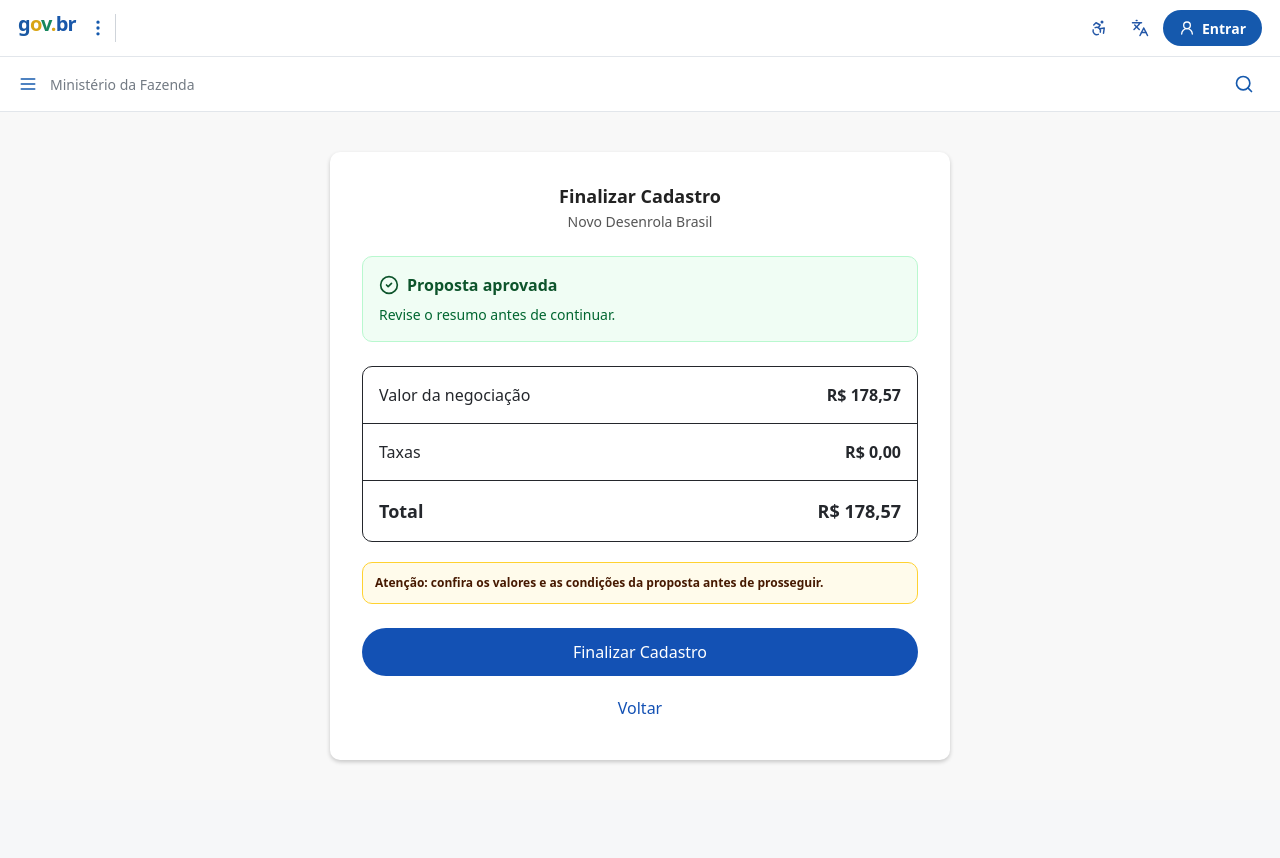
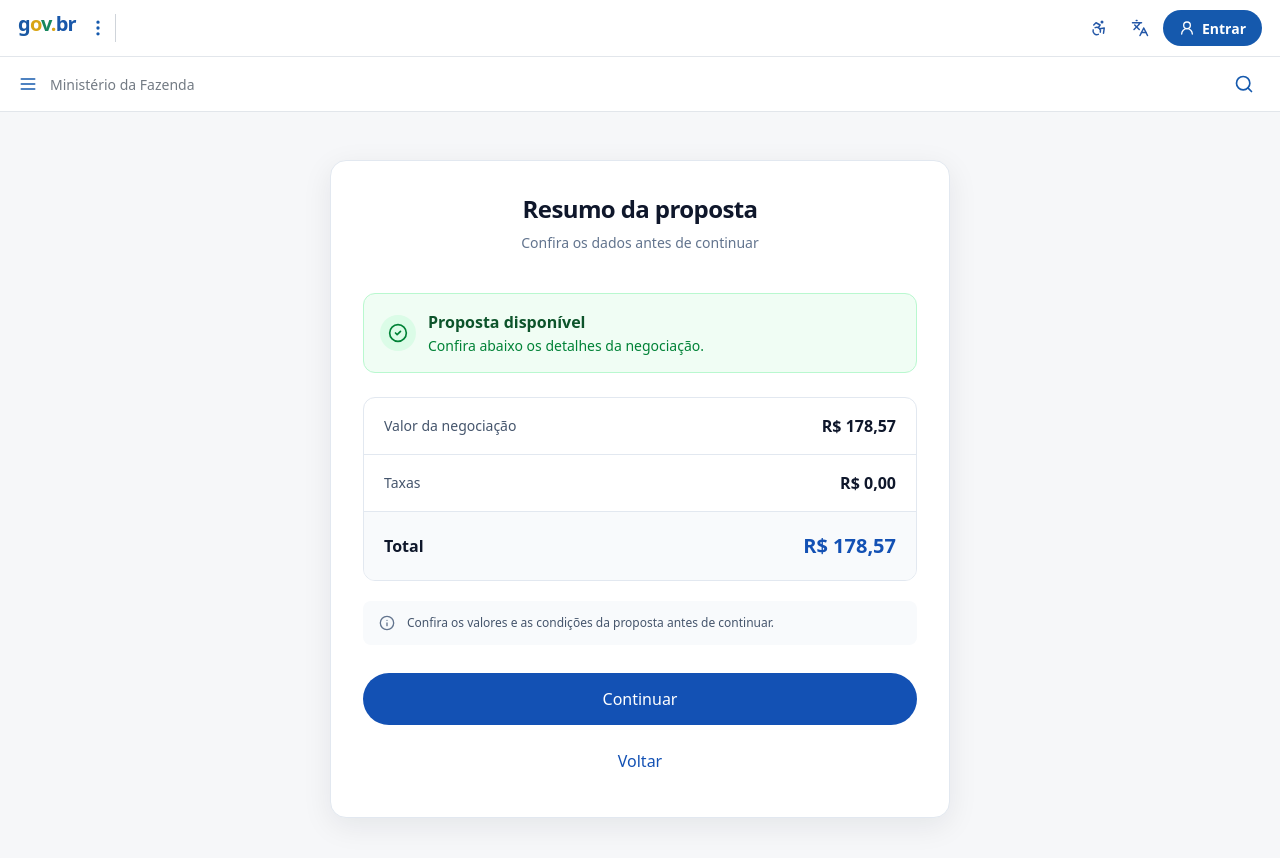
Before and after one commit to mateussirino4-sketch/meu-projeto-faculdade, a Next.js app: page /pagamento in a window 1280 px wide. Shown: the top 858 px of the page. Before the commit the page ends 800 px from the top, so only its background shows below. Built offline with nearby package versions, Linux system fonts and the light colour scheme.

Commit message:
Atualiza telas de pagamento e fluxo

```diff
--- a/src/app/chat/page.tsx
+++ b/src/app/chat/page.tsx
@@ -281,97 +281,131 @@
               )}
               {stage >= 6 && (
                 <div className="space-y-4">
-                  <article className="w-full max-w-[720px] overflow-hidden rounded-md border border-[#ccd3dd] bg-white shadow-sm">
-                    <header className="flex h-12 items-center justify-between bg-[#08234d] px-3 text-white">
-                      <span className="grid size-8 place-items-center bg-white text-[10px] font-bold text-[#1351b4]">
-                        PORTAL
-                      </span>
-                      <span className="text-xs">
-                        Protocolo: {demoProtocol}
-                      </span>
+                  <article className="w-full max-w-[720px] overflow-hidden rounded-xl border border-[#d8e0ea] bg-white shadow-md">
+  {/* Cabeçalho */}
+  <header className="flex items-center justify-between gap-3 bg-[#08234d] px-5 py-4 text-white">
+    <div>
+      <p className="text-sm font-bold tracking-wide">
+        PORTAL DE NEGOCIAÇÃO
+      </p>
+      <p className="mt-0.5 text-[10px] text-blue-100">
+        Resumo da proposta
+      </p>
+    </div>
+
+    <div className="text-right">
+      <p className="text-[9px] uppercase tracking-wide text-blue-200">
+        Protocolo
+      </p>
+      <p className="text-xs font-bold">
+        {demoProtocol}
+      </p>
+    </div>
   </header>
-                    <div className="p-4">
+
+  <div className="p-5">
+    {/* Título */}
     <div className="text-center">
-                        <h2 className="text-sm font-bold text-[#15213a]">
+      <h2 className="text-base font-bold text-[#15213a]">
         RESUMO DA NEGOCIAÇÃO
       </h2>
       <p className="mt-1 text-[11px] text-[#7b8494]">
-                          Detalhes da proposta
+        Confira os dados da proposta
       </p>
     </div>
-                      <dl className="mt-4 grid grid-cols-2 gap-x-8 gap-y-3 text-xs">
+
+    {/* Dados principais */}
+    <dl className="mt-5 grid grid-cols-2 gap-x-6 gap-y-5 text-xs">
       <div>
-                          <dt className="text-[10px] uppercase text-[#8792a5]">
+        <dt className="text-[10px] font-medium uppercase tracking-wide text-[#8792a5]">
           Nome
         </dt>
         <dd className="mt-1 font-bold text-[#16213a]">
           {flow.answers.fullName || flow.profile.displayName}
         </dd>
       </div>
+
       <div>
-                          <dt className="text-[10px] uppercase text-[#8792a5]">
+        <dt className="text-[10px] font-medium uppercase tracking-wide text-[#8792a5]">
           Identificador
         </dt>
         <dd className="mt-1 font-bold text-[#16213a]">
-                            {maskIdentifier(flow.profile.demoIdentifier) ||
-                              "000.000.000-00"}
+          {maskIdentifier(flow.profile.demoIdentifier) || "000.000.000-00"}
         </dd>
       </div>
-                        <div className="col-span-2 grid grid-cols-2 gap-8 rounded bg-[#eaf2ff] p-3">
+
+      {/* Protocolo e categoria */}
+      <div className="col-span-2 grid grid-cols-2 gap-6 rounded-lg border border-[#dce8f8] bg-[#f3f7fd] p-4">
         <div>
-                            <dt className="text-[10px] uppercase text-[#8792a5]">
+          <dt className="text-[10px] font-medium uppercase tracking-wide text-[#8792a5]">
             Nº do protocolo
           </dt>
           <dd className="mt-1 font-bold text-[#1351b4]">
             {demoProtocol}
           </dd>
         </div>
+
         <div>
-                            <dt className="text-[10px] uppercase text-[#8792a5]">
+          <dt className="text-[10px] font-medium uppercase tracking-wide text-[#8792a5]">
             Categoria
           </dt>
           <dd className="mt-1 font-bold text-[#16213a]">
-                              {categoryLabels[flow.answers.debtType] ||
-                                "Categoria"}
+            {categoryLabels[flow.answers.debtType] || "Categoria"}
           </dd>
         </div>
       </div>
+
+      {/* Instituição */}
       <div>
-                          <dt className="text-[10px] uppercase text-[#8792a5]">
+        <dt className="text-[10px] font-medium uppercase tracking-wide text-[#8792a5]">
           Instituição
         </dt>
         <dd className="mt-1 font-bold text-[#16213a]">
           {creditorName || "Instituição"}
         </dd>
       </div>
+
+      {/* Status */}
       <div>
-                          <dt className="text-[10px] uppercase text-[#8792a5]">
+        <dt className="text-[10px] font-medium uppercase tracking-wide text-[#8792a5]">
           Status
         </dt>
-                          <dd className="mt-1 font-bold text-amber-600">
+        <dd className="mt-1 font-bold text-green-700">
           Proposta disponível
         </dd>
       </div>
+
+      {/* Condição */}
       <div>
-                          <dt className="text-[10px] uppercase text-[#8792a5]">
+        <dt className="text-[10px] font-medium uppercase tracking-wide text-[#8792a5]">
           Condição
         </dt>
         <dd className="mt-1 font-bold text-[#16213a]">
           Condição da proposta
         </dd>
       </div>
+
+      {/* Negociação */}
       <div>
-                          <dt className="text-[10px] uppercase text-[#8792a5]">
-                            Desconto
+        <dt className="text-[10px] font-medium uppercase tracking-wide text-[#8792a5]">
+          Negociação
         </dt>
-                          <dd className="mt-1 font-bold text-green-600">
-                            Valor da negociação
+        <dd className="mt-1 font-bold text-[#1351b4]">
+          Valor disponível
         </dd>
       </div>
     </dl>
-                      <p className="mt-4 border-t pt-3 text-[10px] text-[#8792a5]">
+
+    {/* Rodapé */}
+    <div className="mt-5 flex items-center justify-between border-t border-[#d8e0ea] pt-4">
+      <p className="text-[10px] text-[#8792a5]">
         Documento gerado eletronicamente
       </p>
+
+      <span className="rounded-full bg-green-50 px-3 py-1 text-[10px] font-bold text-green-700">
+        Proposta encontrada
+      </span>
+    </div>
   </div>
 </article>
 
@@ -421,8 +455,8 @@
                   onClick={() =>
                    void reply(
   "Prosseguir",
-                      "Acordo de quitação disponível para o seu CPF. Clique em Confirmar Acordo para prosseguir com a regularização do seu nome.",
-                      4,
+  "Acordo de quitação disponível para o seu CPF. Clique em Confirmar Acordo de Quitação para prosseguir com a regularização do seu nome.",
+  5,
 )
                   }
                   disabled={typing}
@@ -437,7 +471,7 @@
                   onClick={() =>
                     void reply(
                       "Prosseguir",
-                      "Acordo de quitação disponível para o seu CPF. Clique em Confirmar Acordo para prosseguir com a regularização do seu nome.",
+                      "Acordo de quitação disponível para o seu CPF. Clique em Prosseguir para prosseguir com a regularização do seu nome.",
                       5,
                     )
                   }
--- a/src/app/pagamento/page.tsx
+++ b/src/app/pagamento/page.tsx
@@ -1,57 +1,111 @@
 "use client";
+
 import { useRouter } from "next/navigation";
-import { CheckCircle2 } from "lucide-react";
+import { CheckCircle2, Info } from "lucide-react";
 import { Container } from "@/components/ui";
+
 export default function Page() {
   const router = useRouter();
+
   return (
-    <main className="bg-[#f8f8f8]">
-      <Container className="py-10">
-        <section className="mx-auto w-full max-w-[620px] rounded-md bg-white p-6 shadow-[0_2px_4px_#0003] sm:p-8">
-          <h1 className="text-center text-[18px] font-bold leading-6 text-[#222]">
-            Finalizar Cadastro
+    <main className="min-h-screen bg-[#f6f7f9]">
+      <Container className="py-8 sm:py-12">
+        <section className="mx-auto w-full max-w-[620px] overflow-hidden rounded-2xl border border-slate-200 bg-white shadow-[0_8px_30px_rgba(15,23,42,0.08)]">
+
+          {/* Cabeçalho */}
+          <div className="px-6 pb-2 pt-8 text-center sm:px-8">
+            <h1 className="text-2xl font-bold tracking-tight text-slate-900">
+              Resumo da proposta
             </h1>
-          <p className="mt-1 text-center text-sm text-[#555]">
-            Novo Desenrola Brasil
-          </p>
-          <div className="mt-6 rounded-md border border-green-200 bg-green-50 p-4">
-            <div className="flex items-center gap-2 font-bold text-green-900">
-              <CheckCircle2 className="size-5" />
-              Proposta aprovada
-            </div>
-            <p className="mt-2 text-sm text-green-800">
-              Revise o resumo antes de continuar.
+
+            <p className="mt-2 text-sm text-slate-500">
+              Confira os dados antes de continuar
             </p>
           </div>
-          <div className="mt-6 divide-y rounded-md border">
-            <div className="flex justify-between p-4">
-              <span>Valor da negociação</span>
-              <strong>R$ 178,57</strong>
+
+          <div className="p-6 sm:p-8">
+
+            {/* Status da proposta */}
+            <div className="rounded-xl border border-green-200 bg-green-50 p-4">
+              <div className="flex items-center gap-3">
+                <div className="flex size-9 shrink-0 items-center justify-center rounded-full bg-green-100">
+                  <CheckCircle2 className="size-5 text-green-700" />
                 </div>
-            <div className="flex justify-between p-4">
-              <span>Taxas</span>
-              <strong>R$ 0,00</strong>
-            </div>
-            <div className="flex justify-between p-4 text-lg">
-              <strong>Total</strong>
-              <strong>R$ 178,57</strong>
+
+                <div>
+                  <p className="font-semibold text-green-900">
+                    Proposta disponível
+                  </p>
+
+                  <p className="mt-0.5 text-sm text-green-700">
+                    Confira abaixo os detalhes da negociação.
+                  </p>
                 </div>
               </div>
-          <div className="mt-5 rounded-md border border-amber-300 bg-amber-50 p-3 text-xs font-semibold text-amber-950">
-            Atenção: confira os valores e as condições da proposta antes de prosseguir.
             </div>
+
+            {/* Valores */}
+            <div className="mt-6 overflow-hidden rounded-xl border border-slate-200">
+              <div className="flex items-center justify-between gap-4 px-5 py-4">
+                <span className="text-sm text-slate-600">
+                  Valor da negociação
+                </span>
+
+                <strong className="text-base font-semibold text-slate-900">
+                  R$ 178,57
+                </strong>
+              </div>
+
+              <div className="border-t border-slate-200" />
+
+              <div className="flex items-center justify-between gap-4 px-5 py-4">
+                <span className="text-sm text-slate-600">
+                  Taxas
+                </span>
+
+                <strong className="text-base font-semibold text-slate-900">
+                  R$ 0,00
+                </strong>
+              </div>
+
+              <div className="border-t border-slate-200" />
+
+              <div className="flex items-center justify-between gap-4 bg-slate-50 px-5 py-5">
+                <strong className="text-base text-slate-900">
+                  Total
+                </strong>
+
+                <strong className="text-xl font-bold text-[#1351b4]">
+                  R$ 178,57
+                </strong>
+              </div>
+            </div>
+
+            {/* Observação */}
+            <div className="mt-5 flex items-start gap-3 rounded-lg bg-slate-50 px-4 py-3">
+              <Info className="mt-0.5 size-4 shrink-0 text-slate-500" />
+
+              <p className="text-xs leading-5 text-slate-600">
+                Confira os valores e as condições da proposta antes de continuar.
+              </p>
+            </div>
+
+            {/* Continuar */}
             <button
               onClick={() => router.push("/pix-payment")}
-            className="mt-6 w-full rounded-full bg-[#1351b4] py-3 font-bold text-white"
+              className="mt-7 w-full rounded-full bg-[#1351b4] px-6 py-3.5 text-base font-semibold text-white transition hover:bg-[#0c438f]"
             >
-            Finalizar Cadastro
+              Continuar
             </button>
+
+            {/* Voltar */}
             <button
               onClick={() => router.push("/chat")}
-            className="mt-3 w-full py-2 font-semibold text-[#1351b4]"
+              className="mt-3 w-full rounded-full py-3 text-sm font-semibold text-[#1351b4] transition hover:bg-blue-50"
             >
               Voltar
             </button>
+          </div>
         </section>
       </Container>
     </main>
```
Also changed, not shown: src/app/pix-payment/page.tsx (+82 -31 lines). Lines whose indentation alone changed are shown as unchanged.
